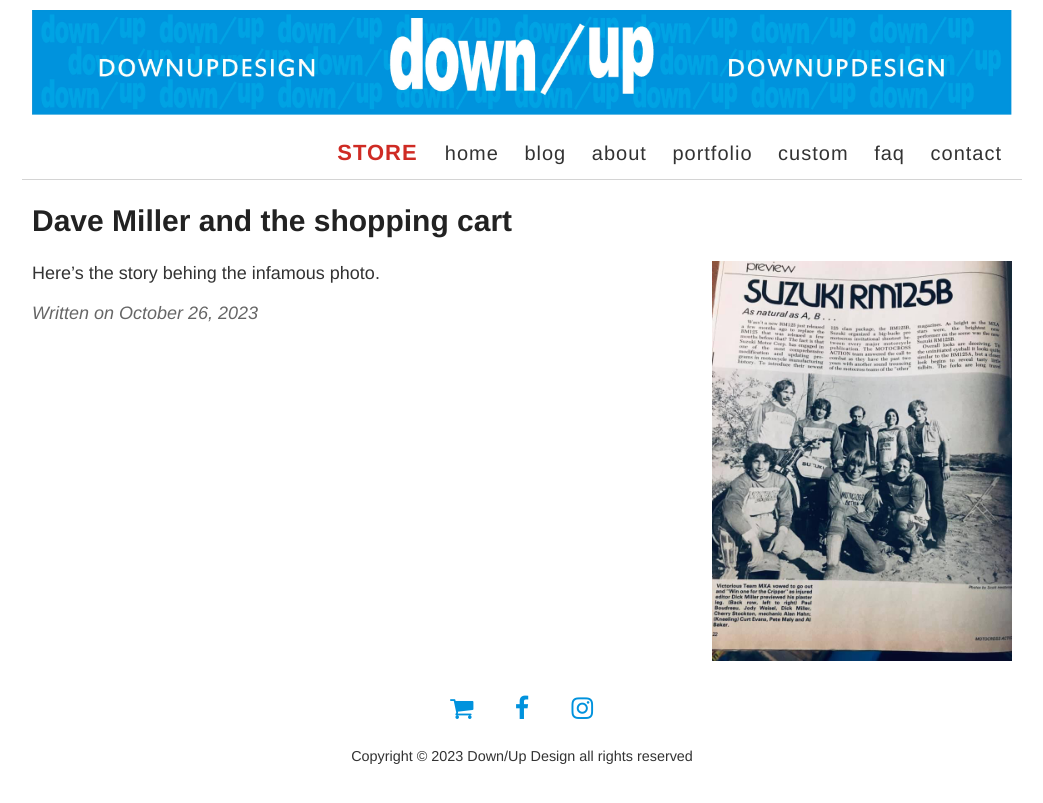
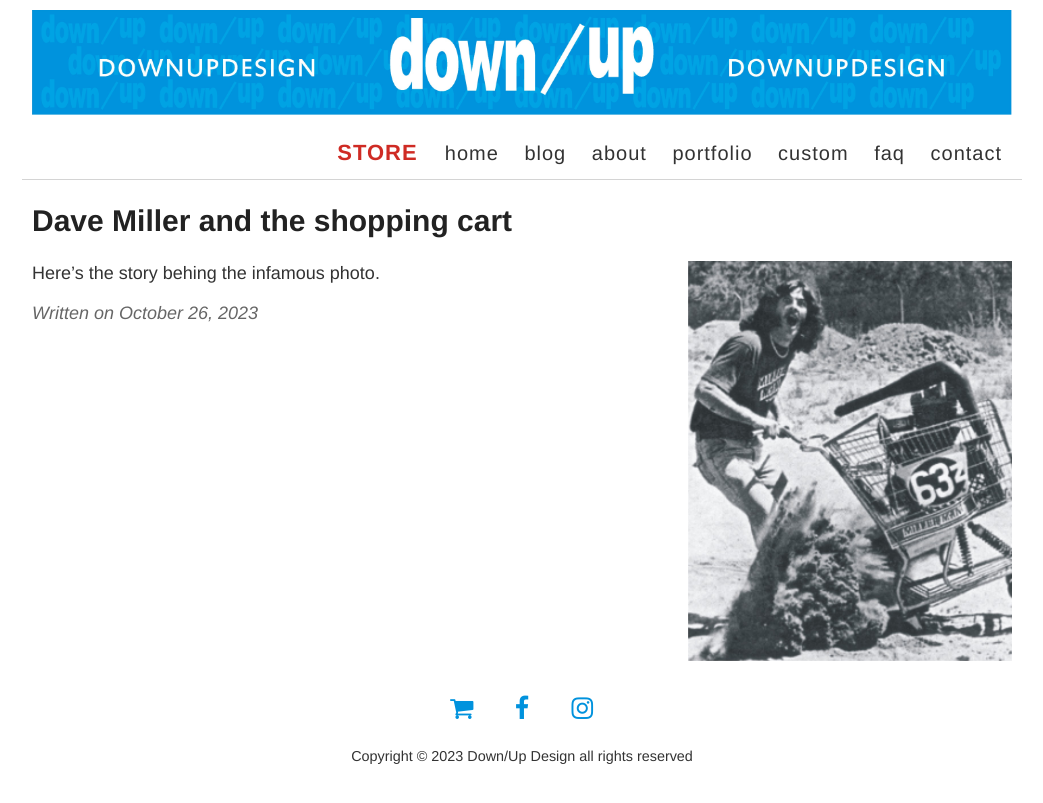
Before and after one commit to hozt/downupdesigns.github.io, a Jekyll site: the page built from _posts/2023-10-26-test.md, in a window 1280 px wide. Shown: the top 803 px of the page, without its empty margins (118-1161 px from the left). Built offline with Jekyll 4.4.1, drawn with Linux system fonts in a browser that asks for light colours.

Commit message:
Update 2023-10-26-test.md

```diff
--- a/_posts/2023-10-26-test.md
+++ b/_posts/2023-10-26-test.md
@@ -3,5 +3,5 @@
 title: Dave Miller and the shopping cart
 ---
 
-![MXA History](/images/posts/img8.jpg){: .right}
+![Dave Miller](/images/posts/d miller.jpg){: .right}
 Here's the story behing the infamous photo.
```
